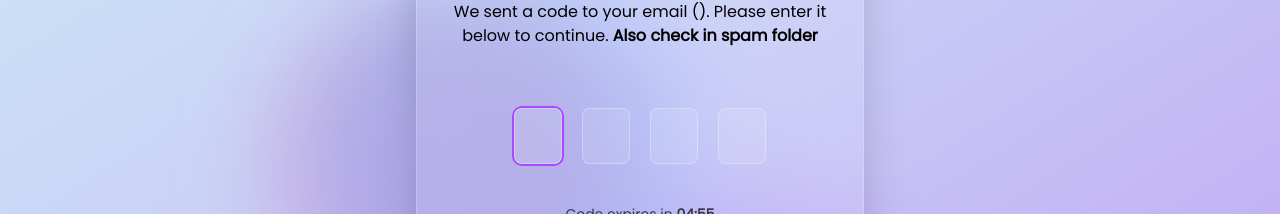
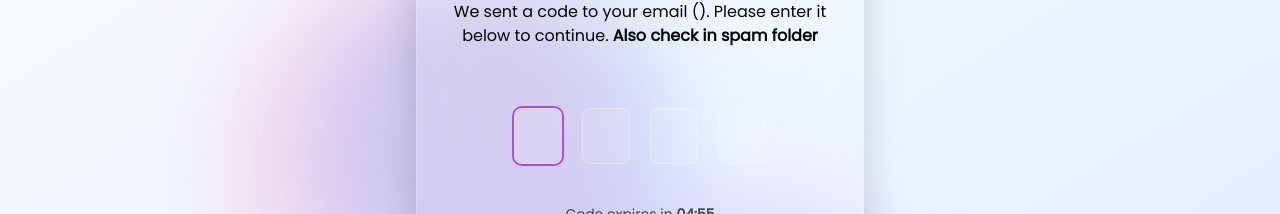
Before and after one commit to swajannaimur/One-Orbit, a Next.js app: page /verify-otp in a window 1280 px wide. Shown: the part 249-463 px from the top of the page. Built offline with nearby package versions, Linux system fonts and the light colour scheme; no server answers.

Commit message:
[MODIFIED]: Fix glob scale and bg color

```diff
--- a/src/app/(routes)/verify-otp/page.jsx
+++ b/src/app/(routes)/verify-otp/page.jsx
@@ -101,7 +101,7 @@ export default function VerifyOTP() {
   }
 
   return (
-    <div className="relative flex min-h-[100vh] w-full flex-col items-center justify-center overflow-hidden bg-gradient-to-br from-[#87CEEB]/40 to-[#8A2BE2]/40 px-3 py-24">
+    <div className="relative flex min-h-[100vh] w-full flex-col items-center justify-center px-3 py-24">
       {/* Background animation blobs */}
       <div className="absolute top-1/4 left-1/4 w-96 h-96 bg-blue-400 rounded-full mix-blend-multiply filter blur-2xl opacity-20 animate-blob"></div>{" "}
       <div className="absolute top-1/2 right-1/4 w-96 h-96 bg-purple-400 rounded-full mix-blend-multiply filter blur-2xl opacity-20 animate-blob animation-delay-2000"></div>{" "}
@@ -130,7 +130,7 @@ export default function VerifyOTP() {
                 {...props}
                 autoFocus={index === 0}
                 style={{ width: "3rem" }}
-                className="h-14 text-center text-white bg-white/10 border border-white/30 rounded-lg focus:outline-none focus:ring-2 focus:ring-purple-500 transition-all duration-300"
+                className="h-14 text-center text-2xl bg-white/10 border border-white/30 rounded-lg focus:outline-none focus:ring-2 focus:ring-purple-500 transition-all duration-300"
               />
             )}
           />
--- a/src/app/globals.css
+++ b/src/app/globals.css
@@ -41,7 +41,7 @@ body {
             transform: translate(0px, 0px) scale(1);
           }
           33% {
-            transform: translate(30px, -50px) scale(1.1);
+            transform: translate(30px, -50px) scale(2);
           }
           66% {
             transform: translate(-20px, 20px) scale(0.9);
```
